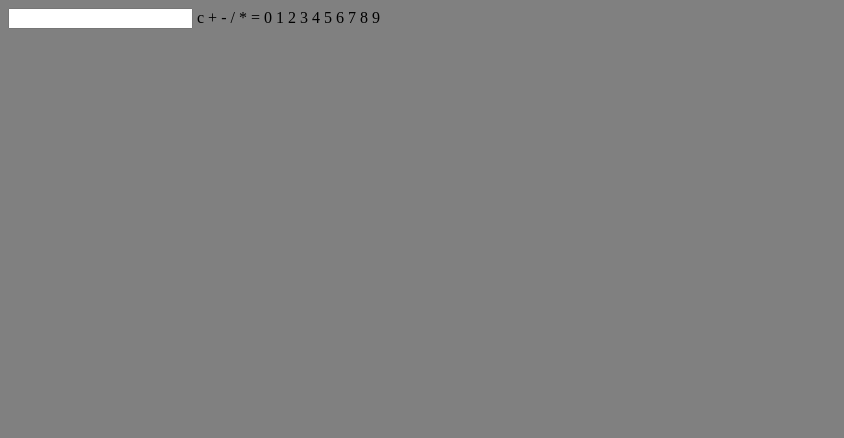
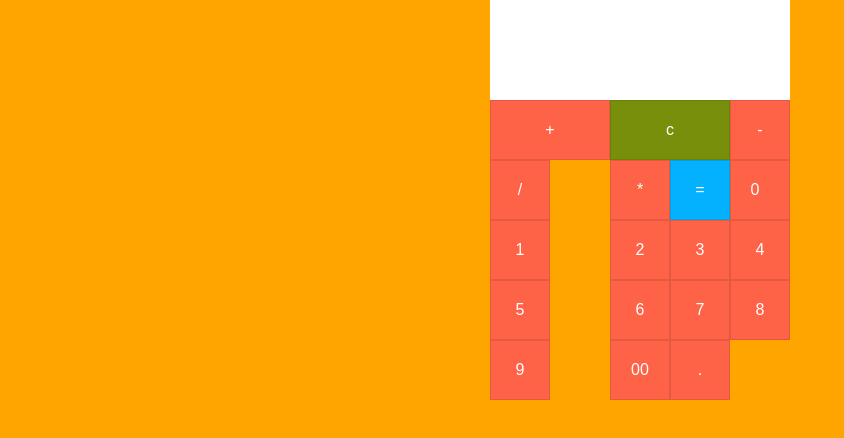
Before and after one commit to DAVIDCON15/Example, a plain HTML site: page Week-2/calculator.html in a window 1280 px wide. Shown: the whole page, without its empty margins (0-844 px from the left). Drawn offline with Linux system fonts and the light colour scheme; files that its build step writes are made by us from their sources.

Commit message:
updated calculator

```diff
--- a/Week-2/calculator.html
+++ b/Week-2/calculator.html
@@ -20,9 +20,9 @@
             <span class="num divide" onclick="document.calc.txt.value +='/'">/</span>
             <span class="num multiply" onclick="document.calc.txt.value +='*'">*</span>
             <span class="num equal" onclick="document.calc.txt.value = eval(calc.txt.value)">=</span>
-            <span class="num" onclick="document.calc.txt.value +='0'">0</span>
-            <span class="num" onclick="document.calc.txt.value +='1'">1</span>
-            <span class="num" onclick="document.calc.txt.value +='2'">2</span>
+            <span class="num one" onclick="document.calc.txt.value +='0'">0</span>
+            <span class="num five" onclick="document.calc.txt.value +='1'">1</span>
+            <span class="num nine" onclick="document.calc.txt.value +='2'">2</span>
             <span class="num" onclick="document.calc.txt.value +='3'">3</span>
             <span class="num" onclick="document.calc.txt.value +='4'">4</span>
             <span class="num" onclick="document.calc.txt.value +='5'">5</span>
@@ -30,6 +30,8 @@
             <span class="num" onclick="document.calc.txt.value +='7'">7</span>
             <span class="num" onclick="document.calc.txt.value +='8'">8</span>
             <span class="num" onclick="document.calc.txt.value +='9'">9</span>
+            <span class="num" onclick="document.calc.txt.value +='00'">00</span>
+            <span class="num" onclick="document.calc.txt.value +='.'">.</span>
 
         </form>
 
--- /dev/null
+++ b/Week-2/style.css
@@ -0,0 +1,56 @@
+*{
+    margin: 0;
+    padding: 0;
+    box-sizing: border-box;
+    font-family: 'poppins', sans-serif;
+
+}
+
+body{
+    display: flex;
+    justify-self: center;
+    min-height: 100px;
+    background: orange;
+}
+.calculator{
+    position: relative;
+    display: grid;
+
+}
+.calculator .value{
+    grid-column: span 4;
+    height: 100px;
+    text-align: right;
+    border: none;
+    outline: none;
+    padding: 10px;
+    font-size: 18px;
+}
+.calculator span{
+    display: grid;
+    width: 60px;
+    height: 60px;
+    color: #fff;
+    background: tomato;
+    place-items: center;
+    border: 1px solid rgba(0, 0, 0,.1);
+}
+.calculator span:active{
+    background: #74ff3b;
+    color: #111;
+}
+.calculator span.clear{
+    grid-column: span 2;
+    width: 120px;
+    background: #778f0a;
+}
+.calculator span.plus{
+    grid-row: 2;
+    width: 120px;
+}
+.calculator span.equal{
+    background: #03b1ff;
+}
+.calculator span.one{
+    padding-right: 10px;
+}
```
Also changed, not shown: Week-2/index.js (added, +16 -0 lines).
